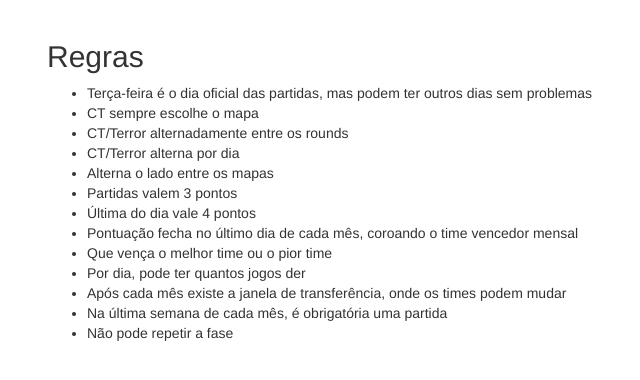
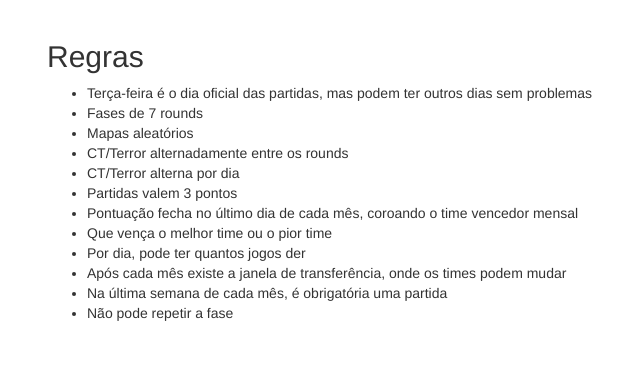
Before and after one commit to edilsonborges/cszim, a PHP site: page /regras in a window 1280 px wide. Shown: the part 52-432 px from the top of the page, without its empty margins (23-663 px from the left). Run offline with PHP 8.4, Linux system fonts and the light colour scheme; some libraries are stand-ins or nearby versions.

Commit message:
Atualização das regras

```diff
--- a/regras.php
+++ b/regras.php
@@ -24,12 +24,11 @@
     <h2>Regras</h2>
     <ul>
         <li>Terça-feira é o dia oficial das partidas, mas podem ter outros dias sem problemas</li>
-        <li>CT sempre escolhe o mapa</li>
+        <li>Fases de 7 rounds</li>
+        <li>Mapas aleatórios</li>
         <li>CT/Terror alternadamente entre os rounds</li>
         <li>CT/Terror alterna por dia</li>
-        <li>Alterna o lado entre os mapas</li>
         <li>Partidas valem 3 pontos</li>
-        <li>Última do dia vale 4 pontos</li>
         <li>Pontuação fecha no último dia de cada mês, coroando o time vencedor mensal</li>
         <li>Que vença o melhor time ou o pior time</li>
         <li>Por dia, pode ter quantos jogos der</li>
```
